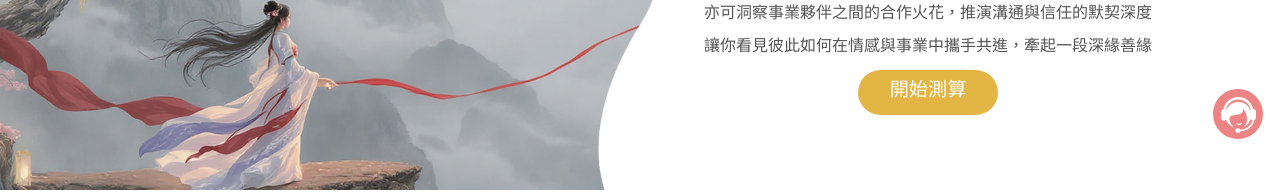
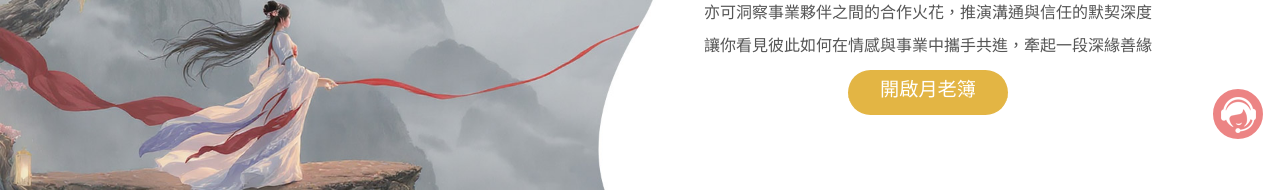
Before and after one commit to joehosky/lovefate, a plain HTML site: page index.html in a window 1280 px wide. Shown: the part 644-836 px from the top of the page. Drawn offline with Linux system fonts and the light colour scheme.

Commit message:
Add files via upload

```diff
--- a/index.html
+++ b/index.html
@@ -209,7 +209,7 @@
           <li class="type3_btn">
             <input
               type="button"
-              value="開始測算"
+              value="開啟月老簿"
               onclick="window.open('fate_chart.html','_self');"
               class="btn_superbig btn_yellow"
             />
```
